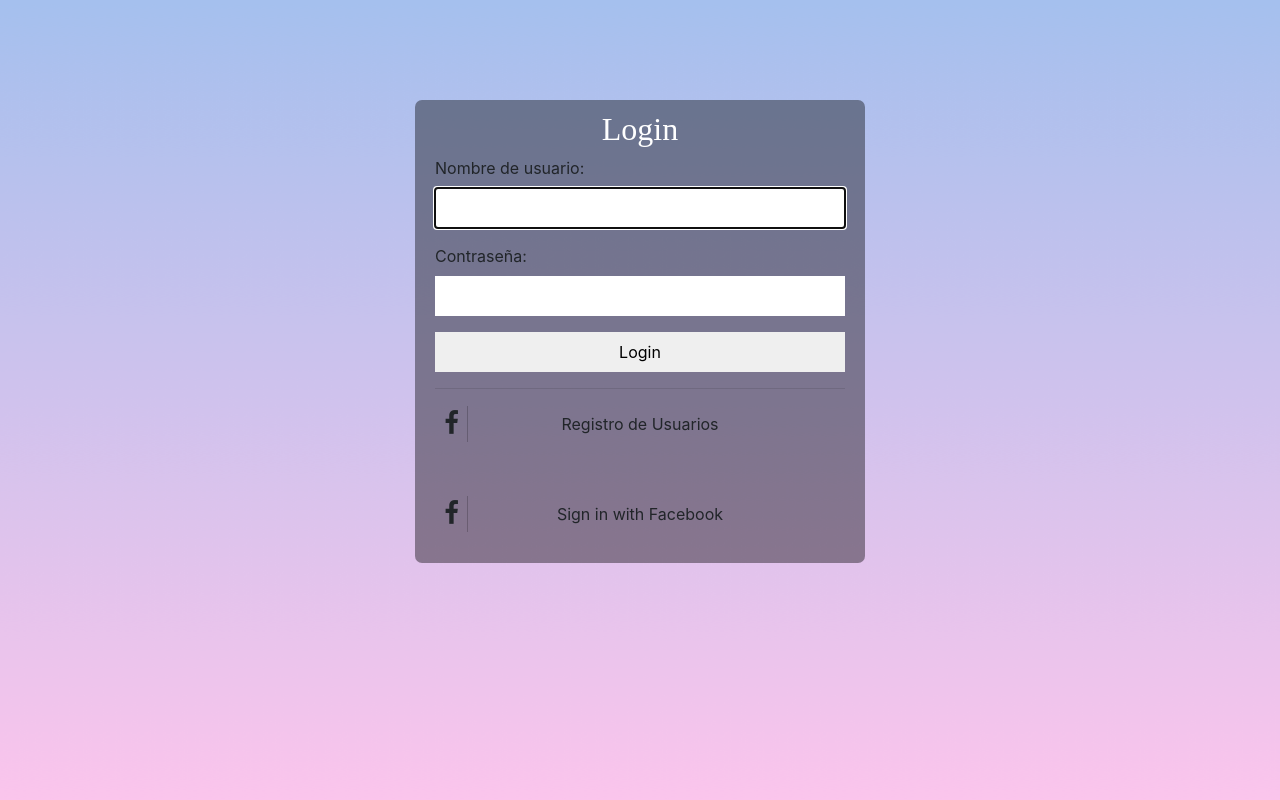
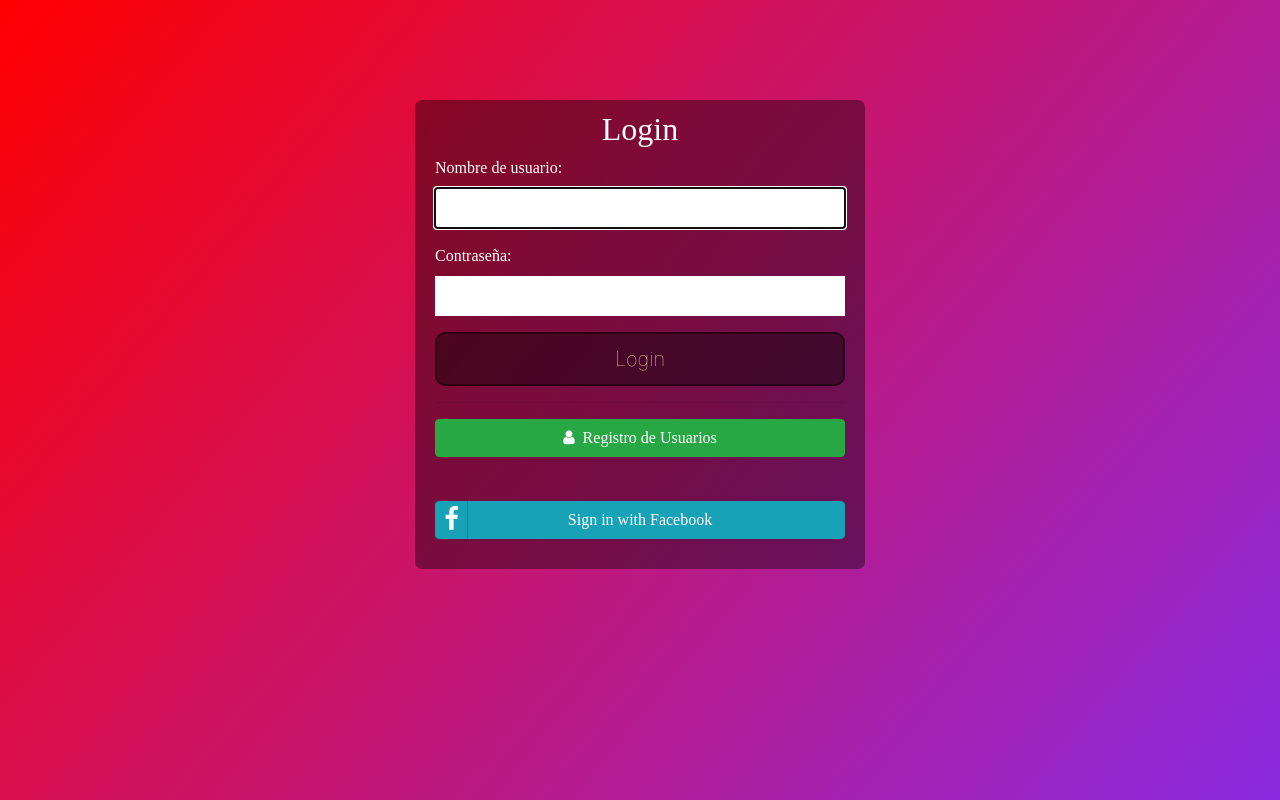
Before and after one commit to danvildev666/Popsushi, a Django app: page /accounts/login/ in a window 1280 px wide. Run offline with Django 3.2, Linux system fonts and the light colour scheme; some libraries are stand-ins or nearby versions.

Commit message:
Arreglada la interfaz de logeo

```diff
--- a/core/static/css/formulario.css
+++ /dev/null
@@ -1,52 +0,0 @@
-body {
-    background-image: url("/core/static/css_background/bk-gradient.png");
-    background-size: 100vw 100vh;
-}
-
-form {
-    width: 450px;
-    margin: auto;
-    background: rgba(0, 0, 0, 0.4);
-    padding: 10px 20px;
-    margin-top: 100px;
-    border-radius: 7px;
-}
-
-h2 {
-    color: #fff;
-    text-align: center;
-    margin: 0;
-    font-family: berlin sans fb;
-    font-weight: 100;
-    margin-bottom: 20px;
-    font-size: 30px;
-}
-
-button,
-textarea,
-a,
-input {
-    width: 100%;
-    margin-bottom: 20px;
-    padding: 8px;
-    font-size: 15px;
-    border: none;
-}
-
-textarea {
-    min-height: 130px;
-    max-height: 200px;
-    max-width: 100%;
-}
-
-#boton {
-    background-color: #31384a;
-    color: #fff;
-    font-size: 17px;
-    padding: 10px;
-}
-
-#boton:hover {
-    border: 1px solid #fffa;
-    cursor: pointer;
-}
--- /dev/null
+++ b/core/static/css/formulariox.css
@@ -0,0 +1,80 @@
+body {
+    background: linear-gradient(130deg, red, blueviolet);
+    background-size: 100vw 100vh;
+}
+
+form {
+    width: 450px;
+    margin: auto;
+    background: rgba(0, 0, 0, 0.4);
+    padding: 10px 20px;
+    margin-top: 100px;
+    border-radius: 7px;
+    color: #fff;
+    font-family: berlin sans fb;
+}
+
+h2 {
+    color: #fff;
+    text-align: center;
+    margin: 0;
+    font-family: berlin sans fb;
+    font-weight: 100;
+    margin-bottom: 20px;
+    font-size: 30px;
+}
+
+button {
+    width: 410px;
+    margin: auto;
+    color: wheat;
+    font-family: berlin sans fb;
+    background: rgba(0, 0, 0, 0.4);
+    padding: 10px 10px;
+    margin-top: 100px;
+    border-radius: 15px;
+    border: 3px double #000000;
+}
+
+textarea,
+a,
+input {
+    width: 100%;
+    margin-bottom: 20px;
+    padding: 8px;
+    font-size: 15px;
+    border: none;
+    font-family: berlin sans fb;
+}
+
+textarea {
+    min-height: 130px;
+    max-height: 200px;
+    max-width: 100%;
+}
+
+#boton {
+    background-color: #31384a;
+    color: green;
+    font-size: 17px;
+    padding: 10px;
+}
+
+#boton:hover {
+    border: 1px solid #fffa;
+    cursor: pointer;
+}
+
+.boton_personalizado {
+    width: 410px;
+    margin: auto;
+    color: wheat;
+    font-family: -apple-system, BlinkMacSystemFont, 'Segoe UI', Roboto, Oxygen, Ubuntu, Cantarell, 'Open Sans', 'Helvetica Neue', sans-serif;
+    background: rgba(0, 0, 0, 0.4);
+    text-decoration: none;
+    padding: 10px;
+    font-weight: 100;
+    font-size: 20px;
+    border-radius: 10px;
+    border: 2px solid rgba(0, 0, 0, 0.4);
+}
--- a/core/templates/registration/login.html
+++ b/core/templates/registration/login.html
@@ -8,7 +8,7 @@
 
     <meta charset="UTF-8">
     <title>Restaurant Pop Sushi</title>
- <link rel="stylesheet" type="text/css"  href="{% static 'css/formulario.css'  %}">
+ <link rel="stylesheet" type="text/css"  href="{% static 'css/formulariox.css'  %}">
  <link rel="stylesheet" type="text/css"  href="{% static 'css/login.css'  %}">
 <link rel="stylesheet" href="https://cdnjs.cloudflare.com/ajax/libs/font-awesome/4.7.0/css/font-awesome.min.css">
 <link rel="stylesheet" href="https://stackpath.bootstrapcdn.com/bootstrap/4.3.1/css/bootstrap.min.css" integrity="sha384-ggOyR0iXCbMQv3Xipma34MD+dH/1fQ784/j6cY/iJTQUOhcWr7x9JvoRxT2MZw1T" crossorigin="anonymous">
@@ -35,15 +35,15 @@
 
 
 
-                   <button type="submit">Login</button>
+                   <button type="submit" class="boton_personalizado">Login</button>
 
                  <hr />
 
-               <a class="btn btn-block btn-social btn-facebook" href="/register">
-               <span class="fa fa-facebook"></span>Registro de Usuarios</a>
+               <a class="btn btn-success" href="/register">
+               <span class="fa fa-user"></span>  Registro de Usuarios</a>
 
 
-               <a class="btn btn-block btn-social btn-facebook" href="{% url 'social:begin' 'facebook' %}">
+               <a class="btn btn-info btn-social btn-facebook" href="{% url 'social:begin' 'facebook' %}">
                <span class="fa fa-facebook"></span>Sign in with Facebook</a>
 
 
```
Also changed, not shown: core/static/css/estilos.css (+191 -125 lines), core/templates/core/register.html (+4 -3 lines), db.sqlite3.
